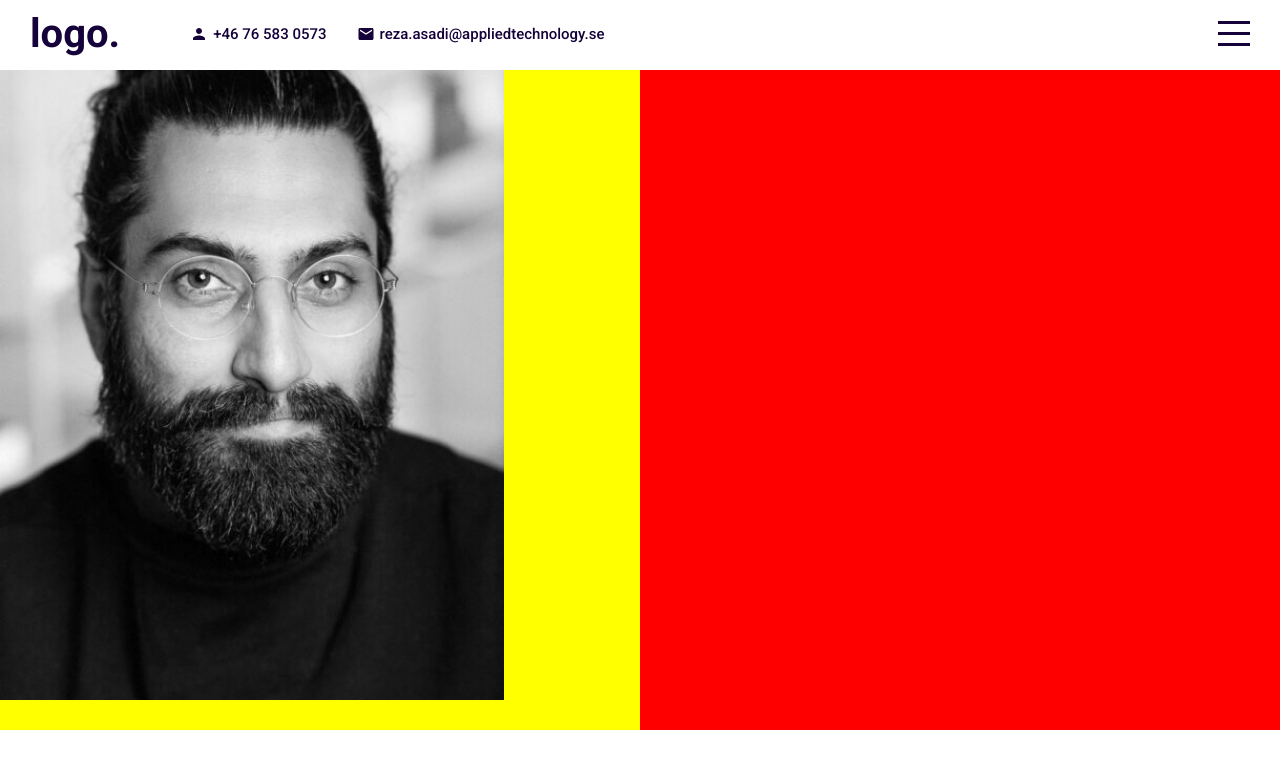
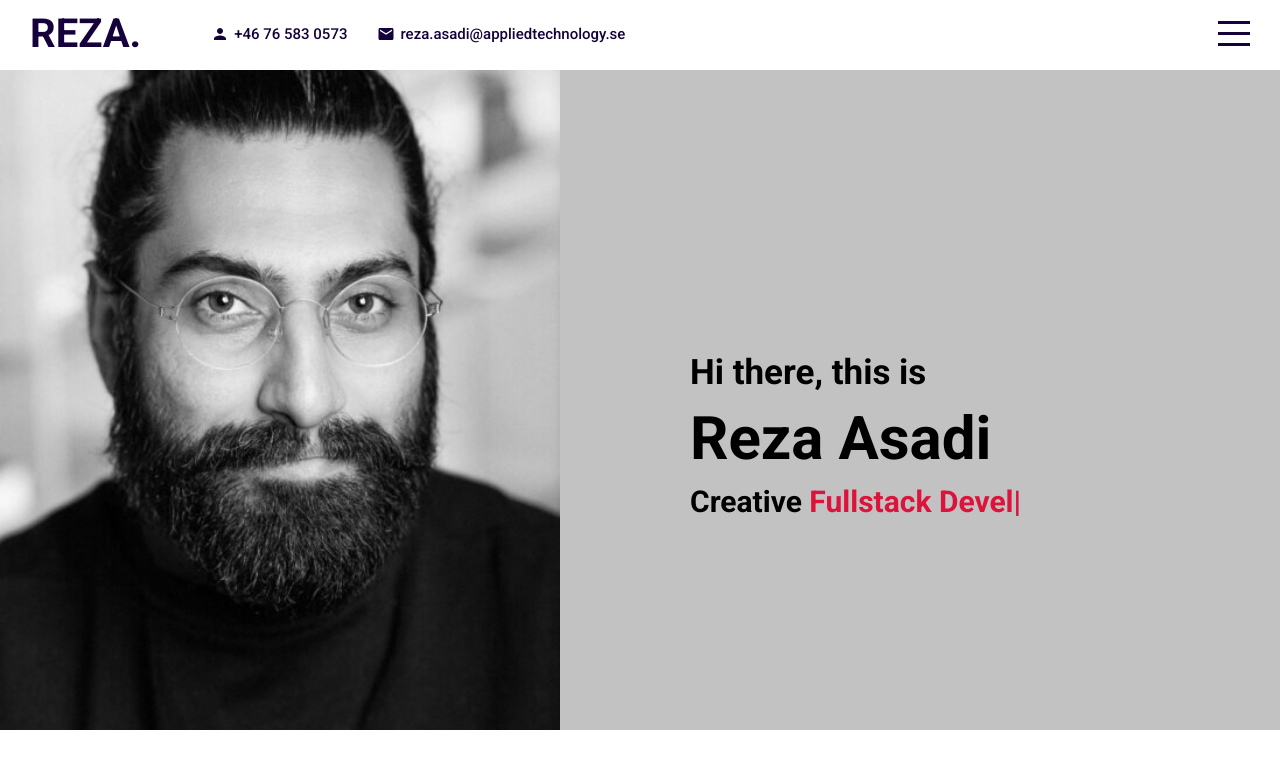
Before and after one commit to rezathegit/portfolio, a React (Create React App) app: page / in a window 1280 px wide. Shown: the top 768 px of the page. Built offline with nearby package versions, Linux system fonts and the light colour scheme.

Commit message:
intro added

```diff
--- a/package.json
+++ b/package.json
@@ -11,6 +11,7 @@
     "@testing-library/jest-dom": "^5.16.1",
     "@testing-library/react": "^12.1.2",
     "@testing-library/user-event": "^13.5.0",
+    "ityped": "^1.0.3",
     "react": "^17.0.2",
     "react-dom": "^17.0.2",
     "react-scripts": "5.0.0",
--- a/src/Components/Header/Header.jsx
+++ b/src/Components/Header/Header.jsx
@@ -5,7 +5,7 @@ export default function Header({ menuOpen, setMenuOpen }) {
   return <div className={"header " + (menuOpen && "active")}>
     <div className="wrapper">
       <div className="left">
-        <a href="#intro" className="logo">logo.</a>
+        <a href="#intro" className="logo">REZA.</a>
      <div className="itemContainer">
     <Person className="icon"/>
     <span>+46 76 583 0573</span>
--- a/src/Components/Intro/Intro.jsx
+++ b/src/Components/Intro/Intro.jsx
@@ -1,12 +1,33 @@
 import "./Intro.scss";
+import { init } from 'ityped'
+import { useEffect, useRef } from "react";
 
 export default function Intro() {
+
+  const textRef = useRef()
+  useEffect(()=> {
+    init(textRef.current, {
+      showCursor: true,
+      backDelay: 1500,
+      backSpeed: 60,
+      strings: ['Architect', 'Fullstack Developer', 'UI/UX Designer'] })
+  },[])
+
   return <div className="intro" id="intro">
 <div className="left">
   <div className="imageContainer">
     <img src="assests/Reza-Asadi.jpeg" alt="" />
   </div>
 </div>
-<div className="right"></div>
+<div className="right">
+  <div className="wrapper">
+  <h2>Hi there, this is </h2>
+  <h1>Reza Asadi</h1>
+  <h3>Creative <span ref={textRef}></span></h3>
+  </div>
+  <a href="#portfolio">
+    <img src="assests/down.png" alt="" />
+  </a>
+</div>
   </div>;
 }
--- a/src/Components/Intro/Intro.scss
+++ b/src/Components/Intro/Intro.scss
@@ -4,7 +4,7 @@
 
     .left{
         flex: .5;
-        background-color: yellow;
+        background-color: #C2C2C2;
         overflow: hidden;
 
         .imageContainer{
@@ -13,12 +13,66 @@
 
 
             img{
-                height: 90%;
+                height: 100%;
             }
         }
     }
     .right{
         flex: .5;
-        background-color: red;
+        background-color: #C2C2C2;
+        position: relative;
+
+        .wrapper{
+            width: 100%;
+            height: 100%;
+            padding-left: 50px;
+            display: flex;
+            flex-direction: column;
+            justify-content: center;
+
+            h1{
+                font-size: 60px;
+                margin: 10px 0;
+            }
+
+            h2{
+                font-size: 35px;
+            }
+
+            h3{
+                font-size: 30px;
+
+                span{
+                    font-size: inherit;
+                    color: crimson;
+                }
+                .ityped-cursor{
+                    animation: blink 1s infinite;
+                }
+                @keyframes blink {
+                    50%{
+                        opacity: 1;
+                    }
+                    100%{
+                        opacity: 0;
+                    }
+                }
+            }
+        }
+        a{
+            position: absolute;
+            bottom: 10px;
+            left: 40%;
+
+            img{
+                width: 30px;
+                animation: arrowBlink 2s infinite;
+            }
+            @keyframes arrowBlink {
+                100%{
+                    opacity: 0;
+                }
+            }
+        }
     }
 }
--- a/src/Components/Portfolio/Portfolio.jsx
+++ b/src/Components/Portfolio/Portfolio.jsx
@@ -2,6 +2,38 @@ import "./Portfolio.scss";
 
 export default function Portfolio() {
   return <div className="portfolio" id="portfolio">
-PORTFOLIO
+<h1>Portfolio</h1>
+<ul>
+  <li className="active">Featured</li>
+  <li>Web App</li>
+  <li>Mobile App</li>
+  <li>Design</li>
+</ul>
+<div className="container">
+  <div className="item">
+    <img src="https://assets.awwwards.com/awards/media/cache/optimize/submissions/2022/01/61d2f2d5c1965662862097.jpg" alt="" />
+    <h3>Metanet</h3>
+  </div>
+  <div className="item">
+    <img src="https://assets.awwwards.com/awards/media/cache/optimize/submissions/2022/01/61d2f2d5c1965662862097.jpg" alt="" />
+    <h3>Metanet</h3>
+  </div>
+  <div className="item">
+    <img src="https://assets.awwwards.com/awards/media/cache/optimize/submissions/2022/01/61d2f2d5c1965662862097.jpg" alt="" />
+    <h3>Metanet</h3>
+  </div>
+  <div className="item">
+    <img src="https://assets.awwwards.com/awards/media/cache/optimize/submissions/2022/01/61d2f2d5c1965662862097.jpg" alt="" />
+    <h3>Metanet</h3>
+  </div>
+  <div className="item">
+    <img src="https://assets.awwwards.com/awards/media/cache/optimize/submissions/2022/01/61d2f2d5c1965662862097.jpg" alt="" />
+    <h3>Metanet</h3>
+  </div>
+  <div className="item">
+    <img src="https://assets.awwwards.com/awards/media/cache/optimize/submissions/2022/01/61d2f2d5c1965662862097.jpg" alt="" />
+    <h3>Metanet</h3>
+  </div>
+</div>
   </div>;
 }
--- a/src/Components/Portfolio/Portfolio.scss
+++ b/src/Components/Portfolio/Portfolio.scss
@@ -1,3 +1,70 @@
+@import "../../Global.scss";
+
 .portfolio{
-    background-color: indigo;
+    background-color: white;
+    display: flex;
+    flex-direction: column;
+    align-items: center;
+
+    h1{
+        font-size: 50px;
+    }
+
+    ul{
+        margin: 10px;
+        padding: 0;
+        list-style: none;
+        display: flex;
+
+        li{
+            font-size: 14px;
+            margin-right: 50px;
+            padding: 7px;
+            border-radius: 10px;
+            cursor: pointer;
+
+            &.active{
+                background-color: $mainColor;
+                color: white;
+            }
+        }
+    }
+    .container{
+        width: 70%;
+        display: flex;
+        align-items: center;
+        justify-content: center;
+        flex-wrap: wrap;
+
+        .item{
+            width: 220px;
+            height: 150px;
+            border-radius: 20px;
+            border: 1px solid rgb(240, 240, 240);
+            margin: 10px 20px;
+            display: flex;
+            align-items: center;
+            justify-content: center;
+            color: white;
+            position: relative;
+
+            img{
+                width: 100%;
+                height: 100%;
+                object-fit: cover;
+                z-index: 1;
+            }
+
+            h3{
+                position: absolute;
+                font-size: 20px;
+            }
+
+            &:hover{
+                background-color: $mainColor;
+
+            }
+        }
+
+    }
 }
```
Also changed, not shown: 1 other file (tests, documents, lock files or other folders).
